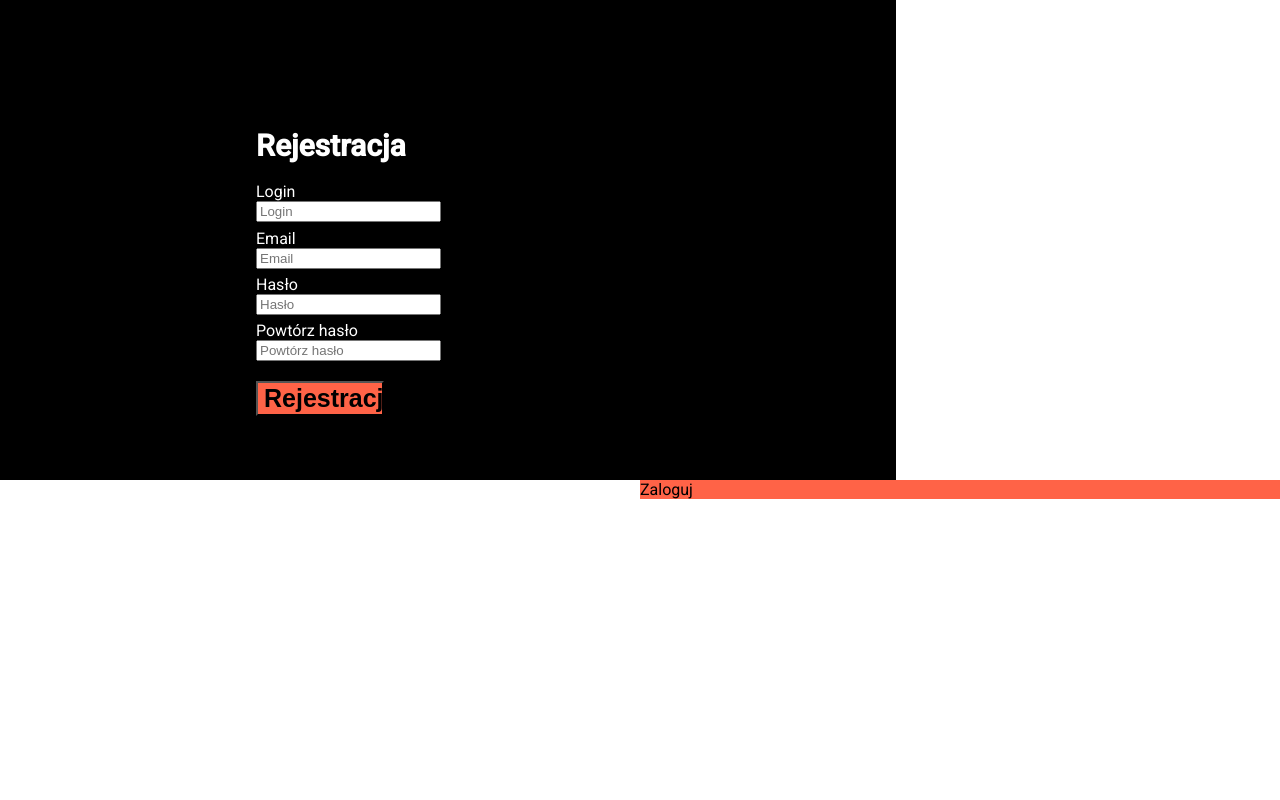
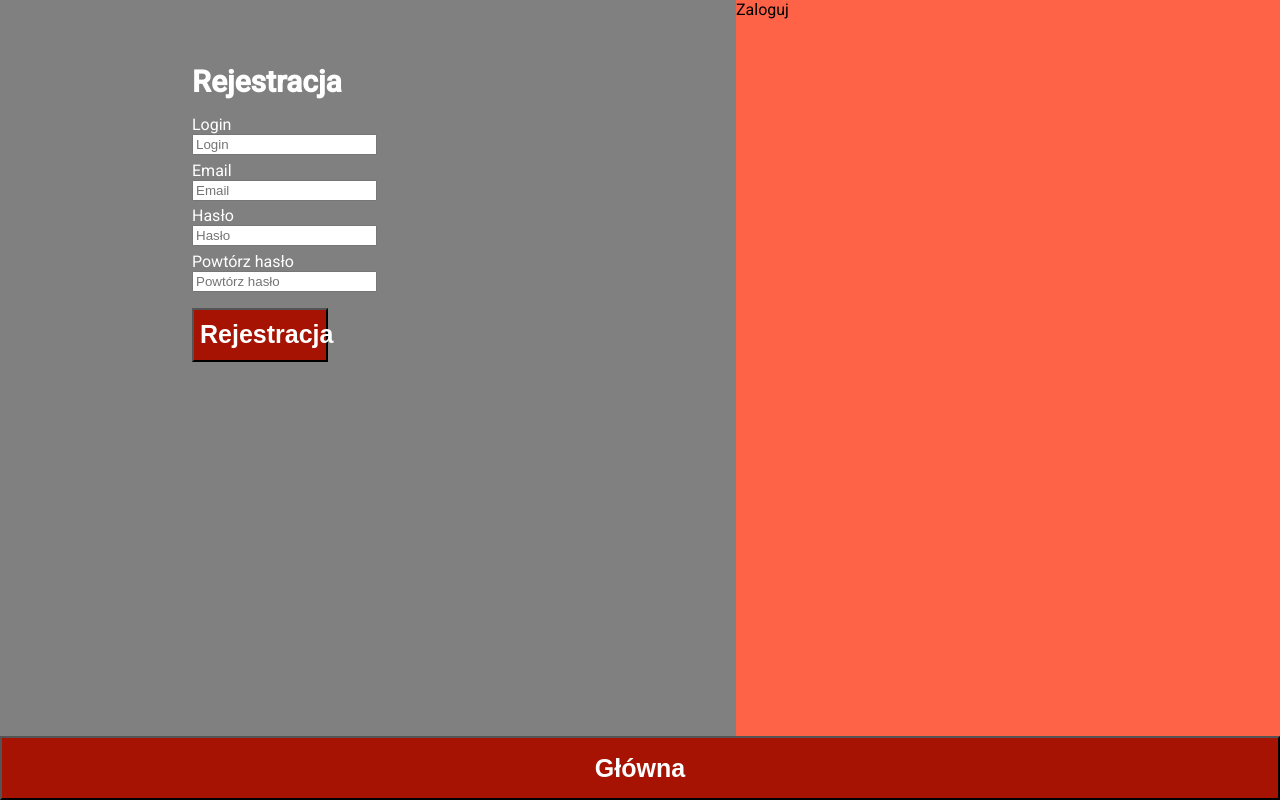
Before and after one commit to mmakula270490/DemotywatoryV2ProjectSDAFrontEnd, an Angular app: page /login in a window 1280 px wide. Built offline with nearby package versions, Linux system fonts and the light colour scheme.

Commit message:
Register layout ready

```diff
--- a/src/app/components/sign-in/sign-in.component.css
+++ b/src/app/components/sign-in/sign-in.component.css
@@ -1,10 +1,16 @@
+.box{
+    display: -webkit-box;
+    display: -moz-box;
+    display: -ms-flexbox;
+    display: -webkit-flex;
+    display: flex;
+    height: 92%;
+}
+
 .registration{
-    background-color: black;
-    height: 100%;
-    width: 25%;
-    padding-left: 20%;
-    padding-top: 10%;
-    padding-bottom: 5%;
+    background-color: gray;
+    padding-left: 15%;
+    padding-top: 5%;
 }
 
 .registrationText{
@@ -40,15 +46,27 @@
 
 .registrationButton{
     position: relative;
-    width: 20%;
-    height: 5%;
+    width: 25%;
+    height: 8%;
     font-size: 25px;
     font-weight: bold;
-    background-color: tomato;
+    background-color: RGB(166, 19, 3);
+    color: white;
 }
 
 .login{
     background-color: tomato;
-    height: 100%;
-    width: 25%;
+
+
+
 }
+
+.returnToMain{
+    width: 100%;
+    height: 8%;
+    background-color: RGB(166, 19, 3);
+    font-size: 25px;
+    font-weight: bold;
+    color: white;
+
+}
--- a/src/app/components/sign-in/sign-in.component.html
+++ b/src/app/components/sign-in/sign-in.component.html
@@ -1,4 +1,4 @@
-<div>
+<div class="box">
     <div style="width: 50%; float: left;" class="registration">
         <div class="registrationText">Rejestracja</div>
         <div class="loginText">Login</div>
@@ -15,7 +15,6 @@
 
     <div style="width: 50%;float:right" class="login">
         <div class="loginText2">Zaloguj</div>
-
-
     </div>
 </div>
+<button class="returnToMain">Główna</button>
```
